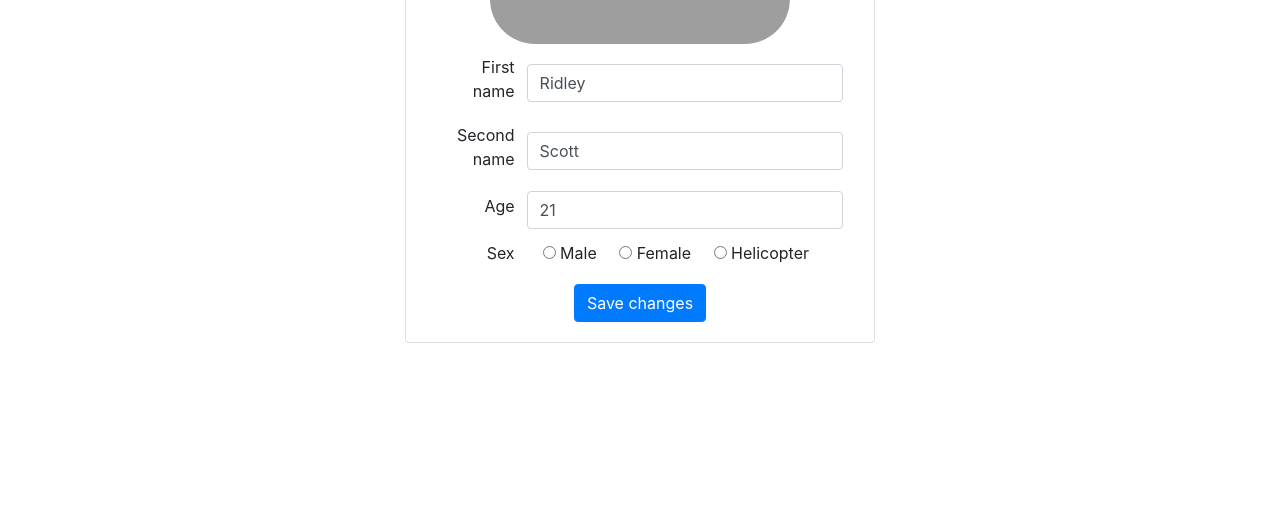
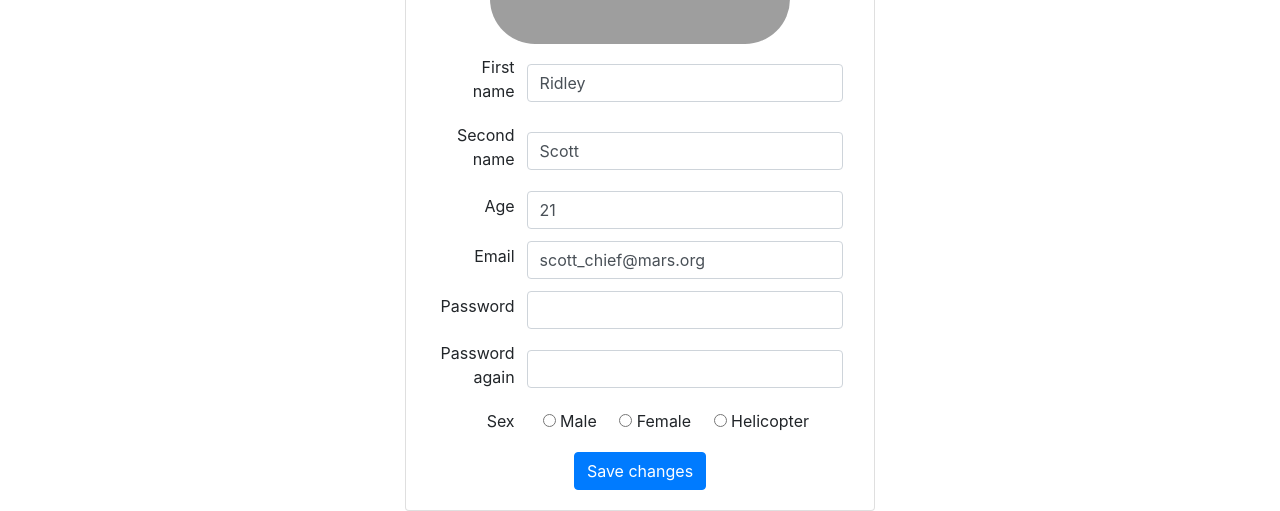
Before and after one commit to KEZKA/YL-WEB-PROJECT, a Flask app: page /user_page in a window 1280 px wide. Shown: the part 357-868 px from the top of the page. Before the commit the page ends 700 px from the top, so only its background shows below. Run offline with Flask 2, Linux system fonts and the light colour scheme; a user stored in the database is signed in; some libraries are stand-ins or nearby versions; grey boxes are pictures that could not be loaded.

Commit message:
adds edit_user

```diff
--- a/sanansaattaja/core/errors.py
+++ b/sanansaattaja/core/errors.py
@@ -10,3 +10,8 @@ class BaseError(Exception):
 class UserError(BaseError):
 	def __init__(self, msg='User error', *args, **kwargs):
 		super().__init__(msg=msg, *args, **kwargs)
+
+
+class PhotoError(BaseError):
+	def __init__(self, msg='Photo error', *args, **kwargs):
+		super().__init__(msg=msg, *args, **kwargs)
--- a/sanansaattaja/db/data/models/__init__.py
+++ b/sanansaattaja/db/data/models/__init__.py
@@ -1,4 +1,4 @@
 from .post import Post
 from .user import User
 from .message import Message
-__all__ = ['Post', 'User']
+__all__ = ['Post', 'User', 'Message']
--- a/sanansaattaja/db/servicees/user_service.py
+++ b/sanansaattaja/db/servicees/user_service.py
@@ -5,31 +5,69 @@ from sanansaattaja.db.data.models import User
 MAX_FILE_SIZE = 1024 ** 2
 
 
-def add_user(form, request):
-	db = db_session.create_session()
-	if form.password.data != form.password_again.data:
-		raise UserError(msg="Passwords do not match")
+def password_check(password, password_again):
+    if password != password_again:
+        raise UserError(msg="Passwords do not match")
+    return True
 
-	if db.query(User).filter(User.email == form.email.data).first():
-		raise UserError(msg="This email is already in use")
 
-	if request.files['photo']:
-		filename = request.files['photo'].filename
-		if filename.split('.')[-1].lower() not in ('jpg', 'png', 'gif'):
-			raise UserError(msg="Invalid extension of image")
-		file = request.files['photo'].read(MAX_FILE_SIZE)
-		if len(file) == MAX_FILE_SIZE:
-			return UserError(msg="File size is too large")
-	else:
-		file = None
-	user = User()
-	print(form.name.data)
-	user.name = form.name.data,
-	user.surname = form.surname.data,
-	user.email = form.email.data,
-	user.age = form.age.data,
-	user.sex = form.sex.data,
-	user.profile_picture = file
-	user.set_password(form.password.data)
-	db.add(user)
-	db.commit()
+def email_check(email: str):
+    try:
+        get_user_by_email(email)
+    except Exception:
+        return True
+    raise UserError(msg="This email is already in use")
+
+
+def add_user(form, file):
+    db = db_session.create_session()
+    password_check(form.password.data, form.password_again.data)
+    email_check(form.email.data)
+
+    user = User()
+    user = user_add_data(user, form, file)
+
+    db.add(user)
+    db.commit()
+
+
+def user_add_data(user: User, form, file):
+    user.name = form.name.data
+    user.surname = form.surname.data
+    user.email = form.email.data
+    user.age = form.age.data
+    user.sex = form.sex.data
+    user.profile_picture = file
+    user.set_password(form.password.data)
+    return user
+
+
+def edit_user(user: User, form, file):
+    db = db_session.create_session()
+    password_check(form.password.data, form.password_again.data)
+    if form.email.data != user.email:
+        email_check(form.email.data)
+    user = user_add_data(user, form, file)
+
+    db.merge(user)
+    db.commit()
+
+
+def get_user_by_id(user_id: int):
+    db = db_session.create_session()
+    user = db.query(User).get(user_id)
+    return user
+
+
+def get_user_by_email(email: str):
+    db = db_session.create_session()
+    user = db.query(User).filter(User.email == email).first()
+    if not user:
+        raise UserError(msg="There is no such user")
+    return user
+
+
+def password_verification(user: User, password: str):
+    if not user.check_password(password):
+        raise UserError(msg="Wrong password")
+    return True
--- a/sanansaattaja/website/application.py
+++ b/sanansaattaja/website/application.py
@@ -1,19 +1,20 @@
 import io
 import os
+from datetime import timedelta
 
 from dotenv import load_dotenv
-from datetime import timedelta
-
 from flask import Flask, render_template, redirect, url_for, request, send_file
 from flask_login import LoginManager, login_user, logout_user, login_required, current_user
+
+from sanansaattaja.core.utils import load_image, get_photo_from_request, fullname
 from sanansaattaja.db.data import db_session
 from sanansaattaja.db.data.models import Post, Message
 from sanansaattaja.db.data.models.user import User
-from sanansaattaja.db.servicees.user_service import add_user
+from sanansaattaja.db.servicees.user_service import add_user, get_user_by_id, get_user_by_email, \
+    password_verification, edit_user
 from sanansaattaja.website.forms import LoginForm, RegisterForm
 from sanansaattaja.website.forms.message_form import MessageForm
 from sanansaattaja.website.forms.post_form import PostForm
-from sanansaattaja.core.utils import fullname, load_image
 
 load_dotenv()
 app = Flask(__name__)
@@ -27,14 +28,13 @@ login_manager.init_app(app)
 
 @login_manager.user_loader
 def load_user(user_id):
-    db = db_session.create_session()
-    return db.query(User).get(user_id)
+    return get_user_by_id(user_id)
 
 
 @app.route('/')
 def index():
     db = db_session.create_session()
-    posts = db.query(Post).filter(Post.is_public == True).order_by(Post.modified_date.desc()).all()
+    posts = db.query(Post).filter(Post.is_public is True).order_by(Post.modified_date.desc()).all()
     return render_template('main.html', posts=posts)
 
 
@@ -81,7 +81,7 @@ def add_message():
             session.commit()
         else:
             return render_template('message.html', title='Sending message', form=form,
-                                   message="There is no such user", width=800)
+                message="There is no such user", width=800)
         return redirect('/private')
     return render_template('message.html', title='Sending message', form=form, width=800)
 
@@ -90,15 +90,14 @@ def add_message():
 def login():
     login_form = LoginForm()
     if login_form.validate_on_submit():
-        db = db_session.create_session()
-        user = db.query(User).filter(User.email == login_form.email.data).first()
-        if not user:
-            return render_template('login.html', form=login_form, message="There is no such user")
-        if user.check_password(login_form.password.data):
+        try:
+            user = get_user_by_email(login_form.email.data)
+            password_verification(user, login_form.password.data)
             login_user(user, remember=login_form.remember_me.data)
-            return redirect(url_for('index'))
-        else:
-            return render_template('login.html', form=login_form, message="Wrong password")
+        except Exception as e:
+            return render_template('login.html', form=login_form, message=str(e))
+
+        return redirect(url_for('index'))
     else:
         print(request.args.get('register-success'))
         return render_template('login.html', form=login_form, success=True if request.args.get(
@@ -117,13 +116,13 @@ def register():
     form = RegisterForm()
     if form.validate_on_submit():
         try:
-            add_user(form, request)
-            return redirect('/login?register-success=true')
+            file = get_photo_from_request(request)
+            add_user(form, file)
         except Exception as e:
-            print(e)
             return render_template('register.html', title='Registration',
-                                   form=form,
-                                   message=str(e))
+                form=form,
+                message=str(e))
+        return redirect('/login?register-success=true')
     return render_template('register.html', title='Registration', form=form)
 
 
@@ -131,34 +130,15 @@ def register():
 @login_required
 def user_page():
     form = RegisterForm()
-    if request.method == 'POST':
-        if request.files['photo']:
-            print(form.photo.data.filename)
-            filename = request.files['photo'].filename
-            if filename.split('.')[-1].lower() not in ('jpg', 'png', 'gif'):
-                return render_template('user_page.html', title='User page',
-                                       form=form,
-                                       message="Invalid extension of image")
-            file = request.files['photo'].read(MAX_FILE_SIZE)
-            if len(file) == MAX_FILE_SIZE:
-                return render_template('user_page.html', title='User page',
-                                       form=form,
-                                       message="File size is too large")
-        else:
-            if form.check_deletion.data == 'delete':
-                file = None
-            else:
+    if form.validate_on_submit():
+        try:
+            file = get_photo_from_request(request)
+            if file is None and form.check_deletion.data != 'delete':
                 file = current_user.profile_picture
-        db = db_session.create_session()
-
-        current_user.name = form.name.data
-        current_user.surname = form.surname.data
-        current_user.age = form.age.data
-        current_user.sex = form.sex.data
-        current_user.profile_picture = file
-
-        db.merge(current_user)
-        db.commit()
+            edit_user(current_user, form, file)
+        except Exception as e:
+            return render_template('user_page.html', current_user=current_user, title='User page', form=form,
+                message=str(e))
         return redirect('/user_page')
     return render_template('user_page.html', current_user=current_user, title='User page', form=form)
 
--- a/sanansaattaja/website/templates/user_page.html
+++ b/sanansaattaja/website/templates/user_page.html
@@ -42,6 +42,24 @@
                 </td>
             </tr>
 
+
+            <tr>
+                <td class="left-td">{{ form.email.label }}</td>
+                <td colspan="4">{{ form.email(class="form-control", value=current_user.email) }}</td>
+            </tr>
+
+            <tr>
+                <td class="left-td">{{ form.password.label }}</td>
+                <td colspan="4">
+                    {{ form.password(class="form-control", type="password", value=current_user.password) }}
+                </td>
+            </tr>
+
+            <tr>
+                <td class="left-td">{{ form.password_again.label }}</td>
+                <td colspan="4">{{ form.password_again(class="form-control", type="password") }}</td>
+            </tr>
+
             <tr>
                 <td class="left-td">{{ form.sex.label }}</td>
                 <td>
```
Also changed, not shown: sanansaattaja/core/utils.py (+17 -0 lines), sanansaattaja/website/templates/register.html (+12 -7 lines).
